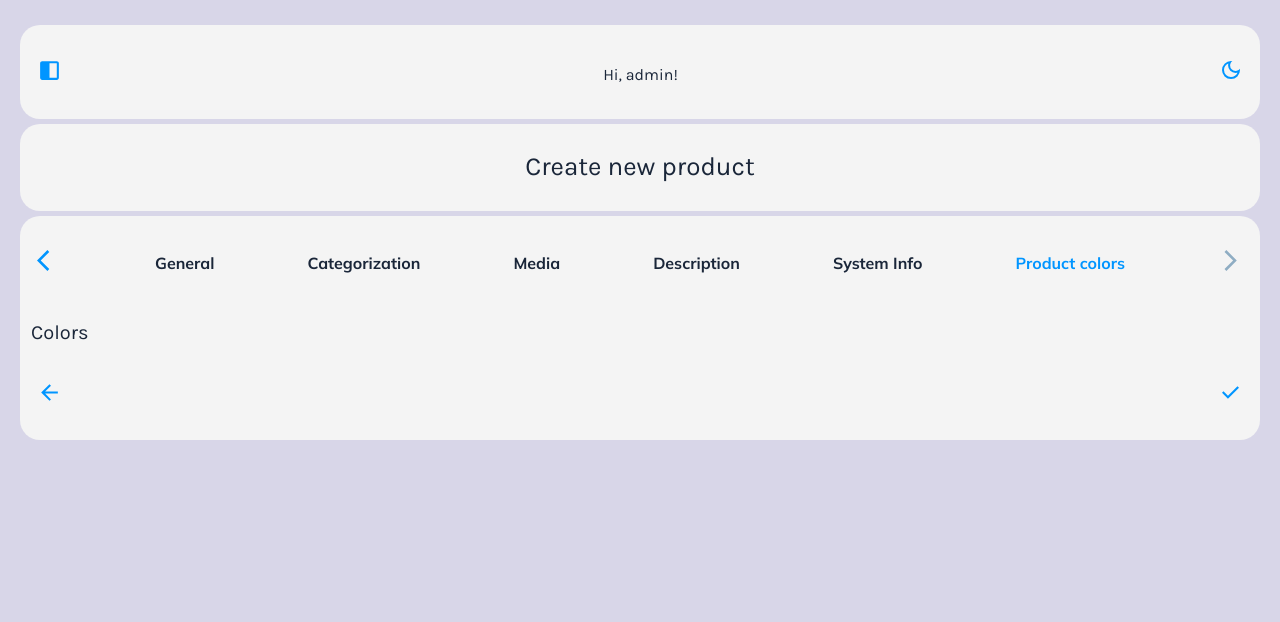
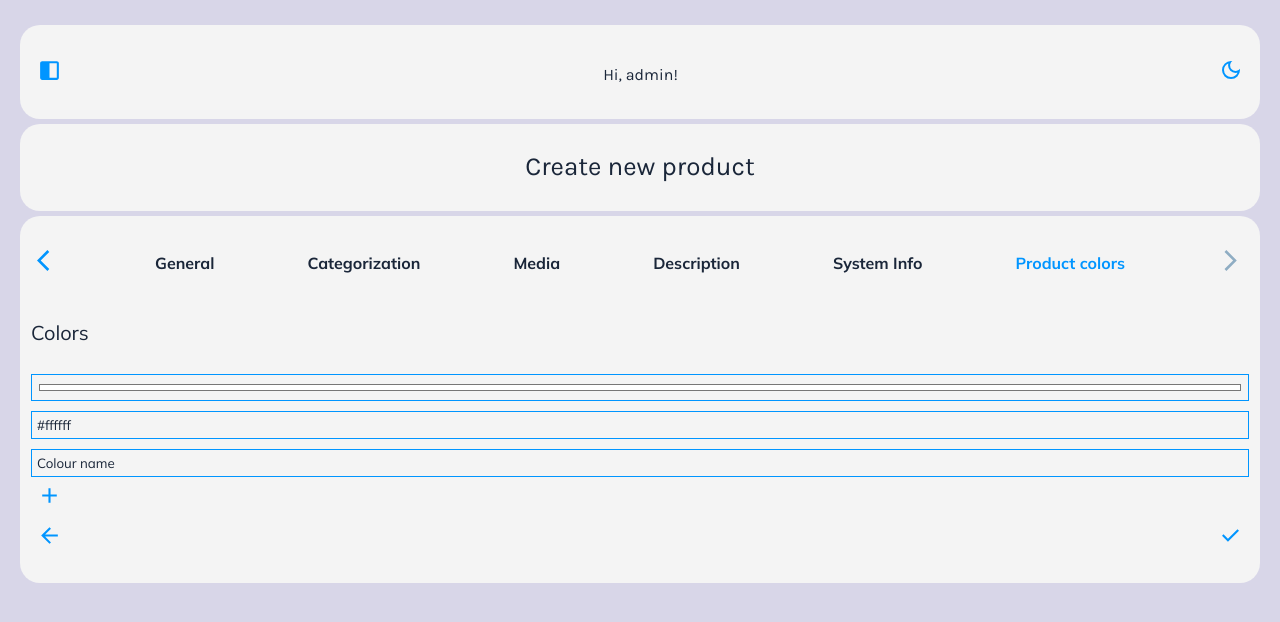
Before and after one commit to eugenia-vitinschii/Cosmetic-Shop-VueJS-PINIA, a Vue app in the folder frontend/: page /admin/add in a window 1280 px wide. Both pictures are taken after a click on the button "Product colors". Shown: the top 622 px of the page. Built offline with nearby package versions, Linux system fonts and the light colour scheme; data requests are answered from the project's data file.

Commit message:
reafactor(ProductColorTabd): add div for existed color, and div for create new color use input color and input text for add hex value and span for show colors, input text for add title

```diff
--- a/frontend/src/components/admin/tabs/ProductColorsTab.vue
+++ b/frontend/src/components/admin/tabs/ProductColorsTab.vue
@@ -1,104 +1,103 @@
 <template>
   <div class="admin-form-item">
-    <p class="admin-subheading">Colors</p>
+    <h3 class="admin-subheading">Colors</h3>
     <div
+      class="admin-form-item__color "
       v-for="(color, index) in  modelValue.product_colors"
       :key="index"
-      class="color-row"
     >
       <input
+        class="admin-custom-input-color"
         type="color"
         v-model="color.hex_value"
-         @input="addColorIfNeeded"
-        class="color-picker"
       />
-
       <input
+      class="admin-custom-input-text"
         type="text"
         placeholder="Hex value"
         v-model="color.hex_value"
-         @input="addColorIfNeeded"
       />
-<span class="circle" :style="{ backgroundColor: color.hex_value }"></span>
+      <span class="admin-form-item__hex" :style="{ backgroundColor: color.hex_value }"></span>
       <input
+        class="admin-custom-input-text"
         type="text"
         placeholder="Colour name"
         v-model="color.colour_name"
-         @input="addColorIfNeeded"
       />
-      <button v-if="modelValue.product_colors" @click.prevent="removeColor(index)">🗑️</button>
+      <button
+      class="admin-svg-button"
+        v-if="modelValue.product_colors"
+        @click.prevent="removeColor(index)"
+      >
+      <svg xmlns="http://www.w3.org/2000/svg"  viewBox="0 -960 960 960"><path d="m376-300 104-104 104 104 56-56-104-104 104-104-56-56-104 104-104-104-56 56 104 104-104 104 56 56Zm-96 180q-33 0-56.5-23.5T200-200v-520h-40v-80h200v-40h240v40h200v80h-40v520q0 33-23.5 56.5T680-120H280Zm400-600H280v520h400v-520Zm-400 0v520-520Z"/></svg>
+      </button>
     </div>
-
+    <div class="admin-form-item__create-color">
+      <input
+      class="admin-custom-input-color"
+        type="color"
+        v-model="newColor.hex_value"
+      >
+      <input
+        class="admin-custom-input-text"
+        type="text"
+        placeholder="Hex value"
+        v-model="newColor.hex_value"
+      />
+      <span class="admin-form-item__hex" :style="{ backgroundColor: newColor.hex_value }"></span>
+      <input
+        class="admin-custom-input-text"
+        type="text"
+        placeholder="Colour name"
+        v-model="newColor.colour_name"
+      />
+      <button
+        class="admin-svg-button"
+        @click="addColor"
+      >
+        <svg xmlns="http://www.w3.org/2000/svg"  viewBox="0 -960 960 960"><path d="M440-440H200v-80h240v-240h80v240h240v80H520v240h-80v-240Z"/></svg>
+    </button>
   </div>
+</div>
 </template>
 
 <script setup lang="ts">
-import { computed} from 'vue';
+//vue
+import { reactive } from 'vue';
 
-interface ProductColor {
+interface ProductColor{
   hex_value: string;
   colour_name: string;
 }
 
-interface ProductColorTab {
-  product_colors?: ProductColor[];
+interface ProductColorTab{
+  product_colors: ProductColor[]
 }
 
-const productColors = computed({
-  get: () => modelValue.value.product_colors ?? [],
-  set: (val) => { modelValue.value.product_colors = val }
-});
+const modelValue = defineModel<ProductColorTab>({default: () => ({product_colos: []})})
 
-// props / model
-const modelValue = defineModel<ProductColorTab>({ default: () => ({
-  product_colors: [
-    { hex_value: '', colour_name: '' }
-  ]
-}) });
-
-// methods
-function addColorIfNeeded() {
-    const colors = modelValue.value.product_colors ?? [];
-  const last = colors[colors.length - 1];
-
-  if (!last?.hex_value && !last?.colour_name) return;
-
-  colors.push({ hex_value: '', colour_name: '' });
+//remove color
+function removeColor(index: number){
+  modelValue.value.product_colors.splice(index, 1);
 }
 
-function removeColor(index: number) {
-  productColors.value.splice(index, 1);
+//new color
+const newColor = reactive<ProductColor>({
+  hex_value: '#ffffff',
+  colour_name: ''
+})
+
+//add new color
+function addColor(){
+  if(!newColor.colour_name.trim()) return;
+
+    modelValue.value.product_colors.push({
+      hex_value: newColor.hex_value,
+      colour_name: newColor.colour_name
+    });
+
+    newColor.hex_value = '#121212';
+    newColor.colour_name = ''
+
 }
 </script>
-
-<style scoped>
-.color-row {
-  display: flex;
-  gap: 0.5rem;
-  align-items: center;
-  margin-bottom: 0.5rem;
-}
-.color-picker {
-  width: 2rem;
-  height: 2rem;
-  border: none;
-}
-.remove-btn {
-  color: red;
-  background: none;
-  border: none;
-  font-size: 1.2rem;
-  cursor: pointer;
-}
-.add-btn {
-  margin-top: 1rem;
-  background-color: #eee;
-  padding: 0.5rem 1rem;
-  cursor: pointer;
-}
-.circle{
-  width: 30px;
-  height: 30px;
-}
-
-</style>
```
